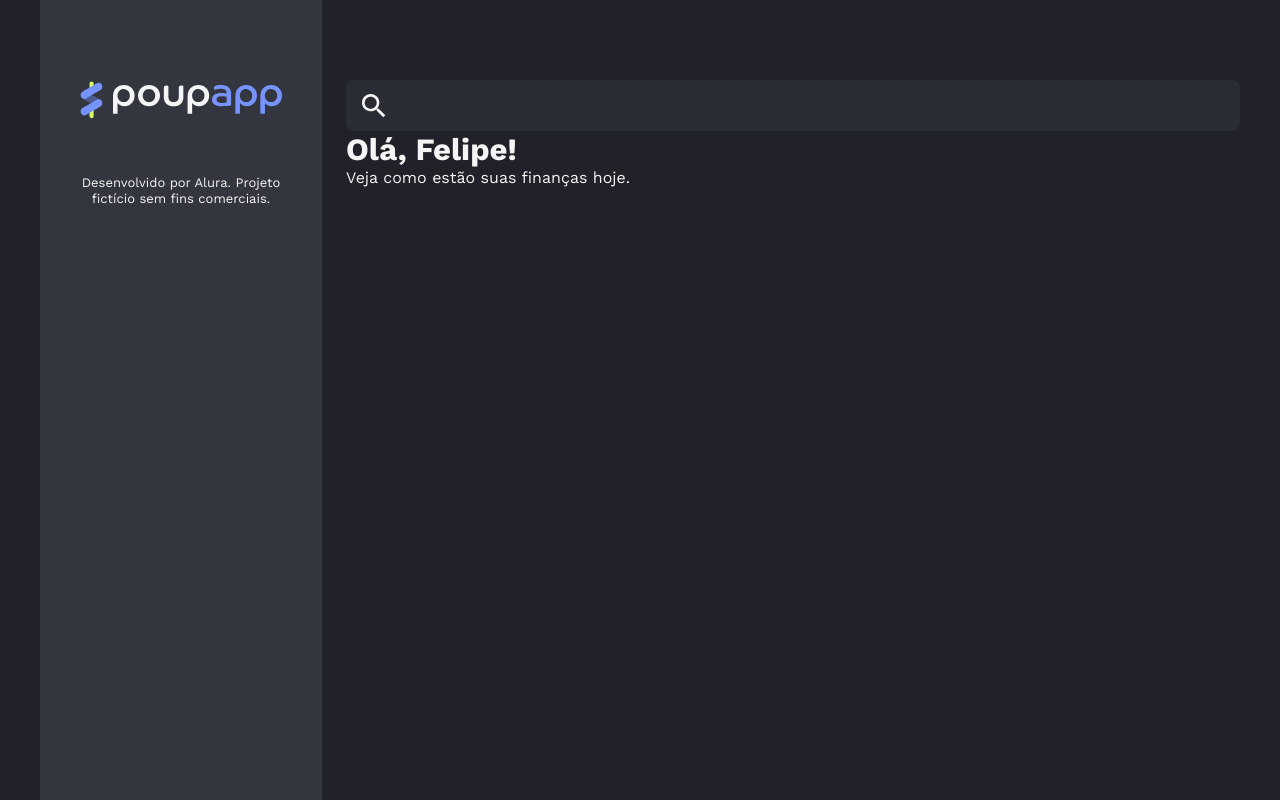
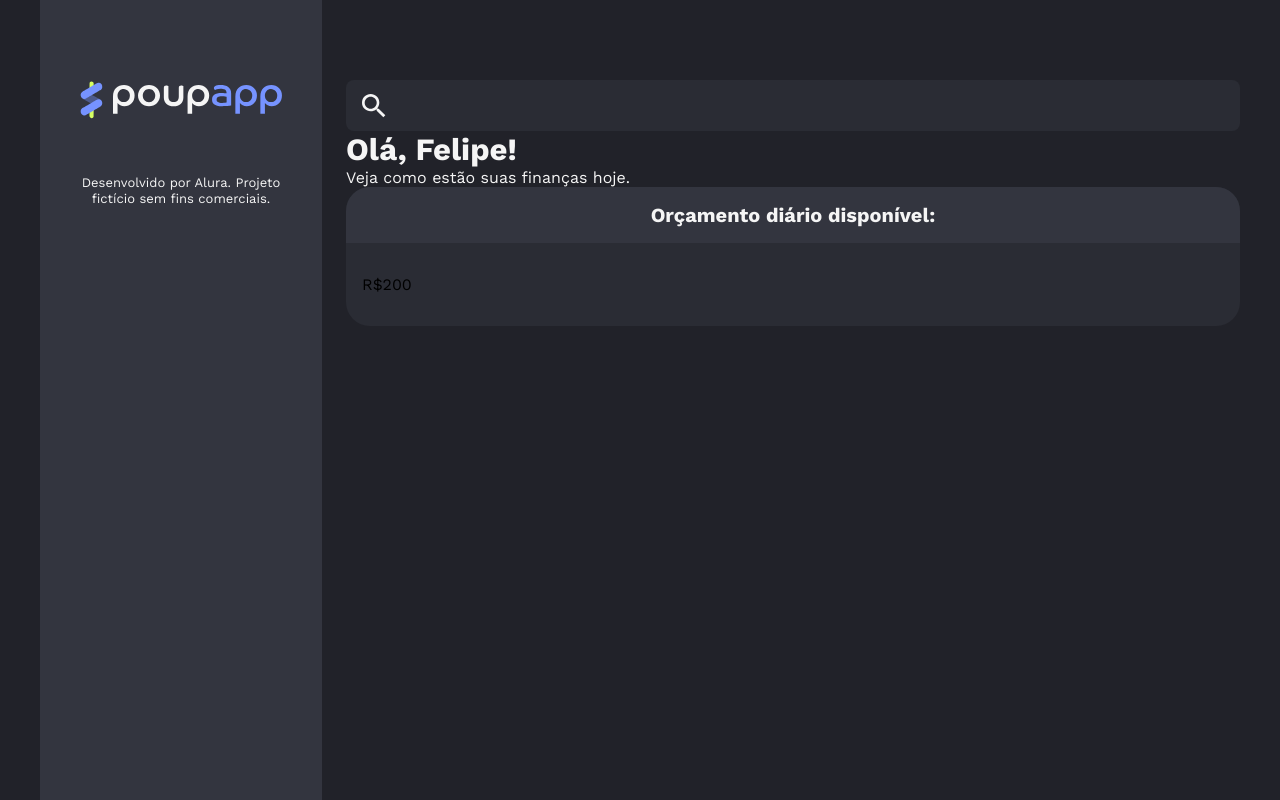
Before and after one commit to FelipeTagliabues/PoupApp, a React (Vite) app: page / in a window 1280 px wide. Built offline with nearby package versions, Linux system fonts and the light colour scheme.

Commit message:
init Cards

```diff
--- a/src/App.jsx
+++ b/src/App.jsx
@@ -3,6 +3,8 @@ import { Aside } from "./components/Aside";
 import { Main } from "./components/Main";
 import { Search } from "./components/Search";
 import { Typography } from "./components/Typography";
+
+import Card from "./components/Card";
 
 function App() {
   return (
@@ -12,8 +14,14 @@ function App() {
         <Search />
         <div>
           <Typography variant="h1">Olá, Felipe!</Typography>
-          <Typography variant="p">Veja como estão suas finanças hoje.</Typography>
+          <Typography variant="p">
+            Veja como estão suas finanças hoje.
+          </Typography>
         </div>
+        <Card>
+          <Card.Header>Orçamento diário disponível:</Card.Header>
+          <Card.Body>R$200</Card.Body>
+        </Card>
       </Main>
     </Container>
   );
--- /dev/null
+++ b/src/components/Card/card.module.css
@@ -0,0 +1,20 @@
+.card {
+  border-radius: 24px;
+  background-color: var(--neutral-surface);
+}
+
+.header {
+  color: var(--neutral-text);
+  text-align: center;
+  padding: 16px 0;
+  background-color: var(--neutral-header);
+  border-top-left-radius: 24px;
+  border-top-right-radius: 24px;
+  line-height: 120%;
+  font-size: 20px;
+  font-weight: 700;
+}
+
+.body {
+    padding: 32px 16px;
+}
--- /dev/null
+++ b/src/components/Card/index.jsx
@@ -0,0 +1,18 @@
+import styles from "./card.module.css";
+
+const Card = ({ children }) => {
+  return <div className={styles.card}>{children}</div>;
+};
+
+export const CardHeader = ({ children }) => {
+  return <div className={styles.header}>{children}</div>;
+};
+
+export const CardBody = ({ children }) => {
+  return <div className={styles.body}>{children}</div>;
+};
+
+Card.Header = CardHeader;
+Card.Body = CardBody;
+
+export default Card;
```
